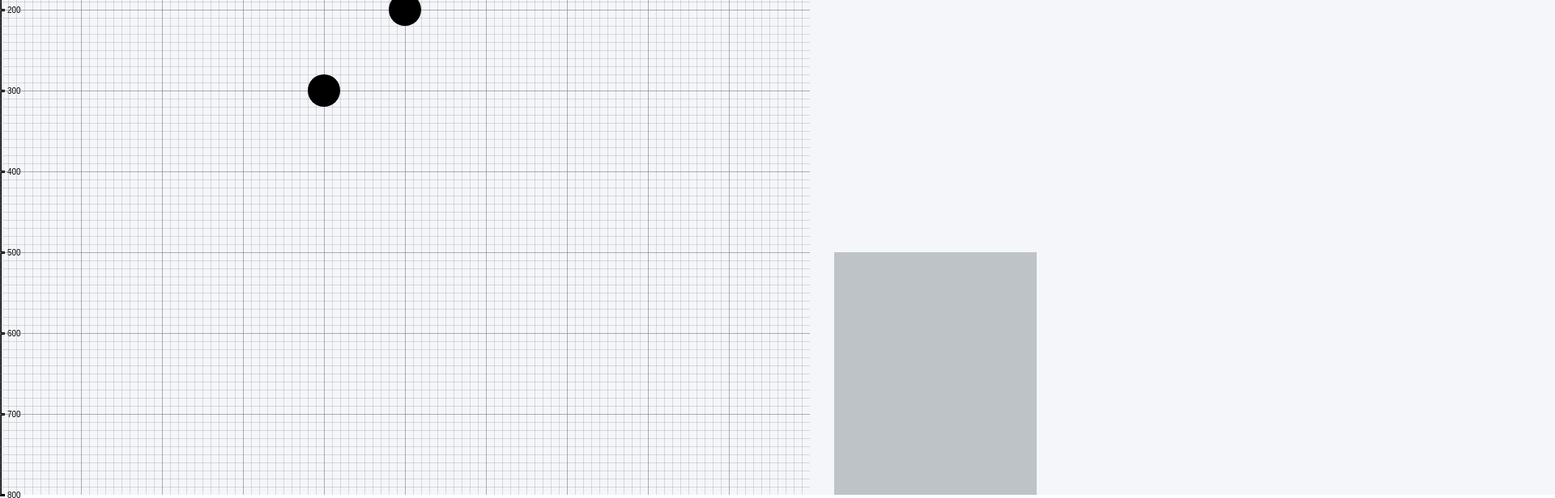
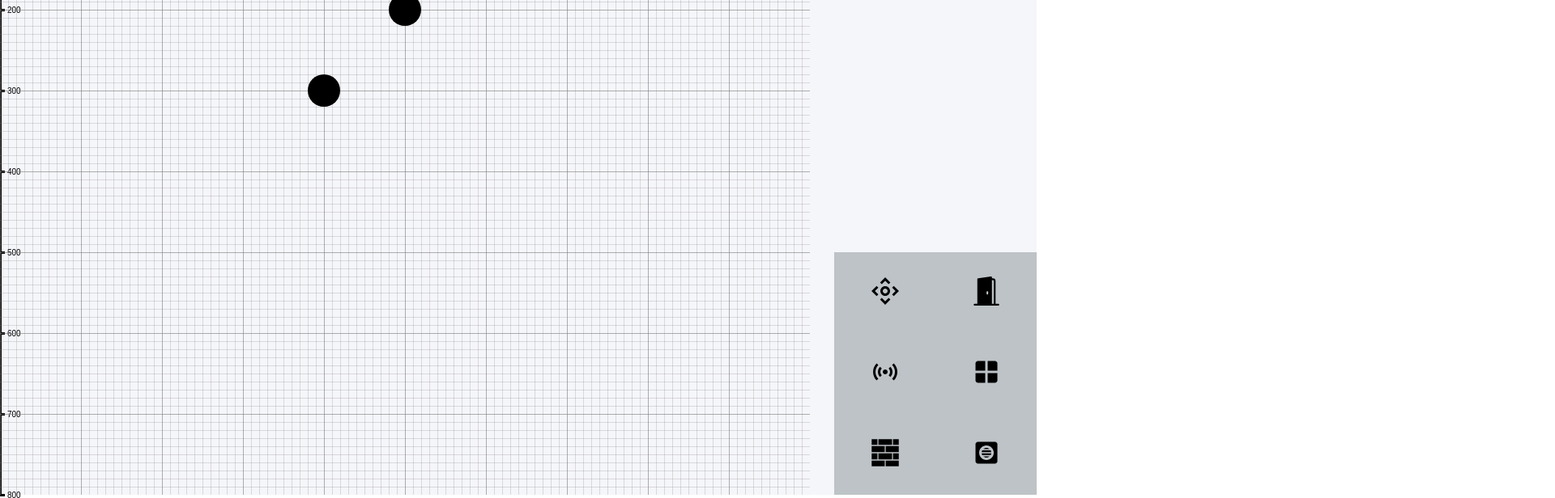
Before and after one commit to hank1245/floorplanner_client, a React (Create React App) app: page /draw/1 in a window 1280 px wide. Shown: the part 188-804 px from the top of the page at 81% size, 1920 px wide, since content can reach past the window. Built offline with nearby package versions, Linux system fonts and the light colour scheme.

Commit message:
[Common]fix: Separate svg as canvas

```diff
--- a/src/pages/Draw.js
+++ b/src/components/Canvas.js
@@ -1,13 +1,6 @@
-import { useEffect, useRef, useState } from "react";
+import { useContext, useEffect, useRef } from "react";
 import * as d3 from "d3";
-import styled from "styled-components";
-import ElementPicker from "../components/ElementPicker";
-
-const Container = styled.div`
-  background-color: #f5f6fa;
-  width: 150vw;
-  height: 100vh;
-`;
+import { ElementContext } from "../pages/Draw";
 
 const data = [
   [100, 30, 30],
@@ -16,9 +9,10 @@ const data = [
   [130, 500, 30],
 ];
 
-const Draw = () => {
+const Canvas = () => {
   //global varibales
   const svgRef = useRef();
+  const selected = useContext(ElementContext);
   const width = 1000;
   const height = 800;
   let [mt, mb, mr, ml] = [100, 100, 100, 100];
@@ -65,7 +59,6 @@ const Draw = () => {
       graph.style("stroke-width", 3 / Math.sqrt(transform.k));
       circles.attr("r", 20 / Math.sqrt(transform.k));
     });
-
     svg
       .call(zoom)
       .call(zoom.transform, d3.zoomIdentity)
@@ -76,13 +69,12 @@ const Draw = () => {
         d3.select(circles.nodes()[i]).raise();
       })
       .node();
-  });
+  }, []);
 
   //wall
-  useEffect(() => {}, []);
+  useEffect(() => {}, [selected]);
 
   return (
-    <Container>
     <svg ref={svgRef} style={{ overflow: "visible" }}>
       <g className="graph">
         <g className="x-axis"></g>
@@ -119,9 +111,7 @@ const Draw = () => {
         <rect width="100%" height="100%" fill="url(#grid)" className="grid" />
       </g>
     </svg>
-      <ElementPicker />
-    </Container>
   );
 };
 
-export default Draw;
+export default Canvas;
--- a/src/components/ElementPicker.tsx
+++ b/src/components/ElementPicker.tsx
@@ -1,5 +1,10 @@
 import React from "react";
 import styled from "styled-components";
+import { CgController } from "react-icons/cg";
+import { BsFillDoorOpenFill } from "react-icons/bs";
+import { MdOutlineSensors, MdWindow, MdHvac } from "react-icons/md";
+import { GiBrickWall } from "react-icons/gi";
+import { AiOutlineStop } from "react-icons/ai";
 
 const Container = styled.div`
   position: absolute;
@@ -8,10 +13,54 @@ const Container = styled.div`
   width: 250px;
   height: 300px;
   background-color: #bdc3c7;
+  flex-wrap: wrap;
+  display: flex;
 `;
 
-const ElementPicker = () => {
-  return <Container></Container>;
+const Icon = styled.div`
+  flex-basis: 50%;
+  padding-top: 30px;
+  text-align: center;
+  cursor: pointer;
+  svg {
+    pointer-events: none;
+  }
+`;
+
+interface Props {
+  setElement: (element: string) => void;
+}
+
+const ElementPicker = ({ setElement }: Props) => {
+  const onClick = (e: React.MouseEvent) => {
+    if (e.target instanceof Element) {
+      setElement(e.target.id);
+      console.log(e.target.id);
+    }
+  };
+
+  return (
+    <Container>
+      <Icon id="controller" onClick={(e) => onClick(e)}>
+        <CgController size={36} />
+      </Icon>
+      <Icon id="door" onClick={(e) => onClick(e)}>
+        <BsFillDoorOpenFill size={36} />
+      </Icon>
+      <Icon id="sensor" onClick={(e) => onClick(e)}>
+        <MdOutlineSensors size={36} />
+      </Icon>
+      <Icon id="window" onClick={(e) => onClick(e)}>
+        <MdWindow size={36} />
+      </Icon>
+      <Icon id="wall" onClick={(e) => onClick(e)}>
+        <GiBrickWall size={36} />
+      </Icon>
+      <Icon id="hvac" onClick={(e) => onClick(e)}>
+        <MdHvac size={36} />
+      </Icon>
+    </Container>
+  );
 };
 
 export default ElementPicker;
--- /dev/null
+++ b/src/pages/Draw.tsx
@@ -0,0 +1,40 @@
+import styled from "styled-components";
+import ElementPicker from "../components/ElementPicker";
+import Canvas from "../components/Canvas";
+import React, { useState, useEffect, useCallback } from "react";
+
+export const ElementContext = React.createContext<string>("");
+
+const Container = styled.div`
+  background-color: #f5f6fa;
+  width: 100vw;
+  height: 100vh;
+`;
+
+const Draw = () => {
+  const [element, setElement] = useState<string>("");
+  const escFunction = useCallback((event: KeyboardEvent) => {
+    if (event.key === "Escape") {
+      console.log("keybod");
+      setElement("");
+    }
+  }, []);
+
+  useEffect(() => {
+    document.addEventListener("keydown", escFunction, false);
+    return () => {
+      document.removeEventListener("keydown", escFunction, false);
+    };
+  }, []);
+
+  return (
+    <Container>
+      <ElementContext.Provider value={element}>
+        <Canvas />
+        <ElementPicker setElement={setElement} />
+      </ElementContext.Provider>
+    </Container>
+  );
+};
+
+export default Draw;
```
Lines whose indentation alone changed are shown as unchanged.
